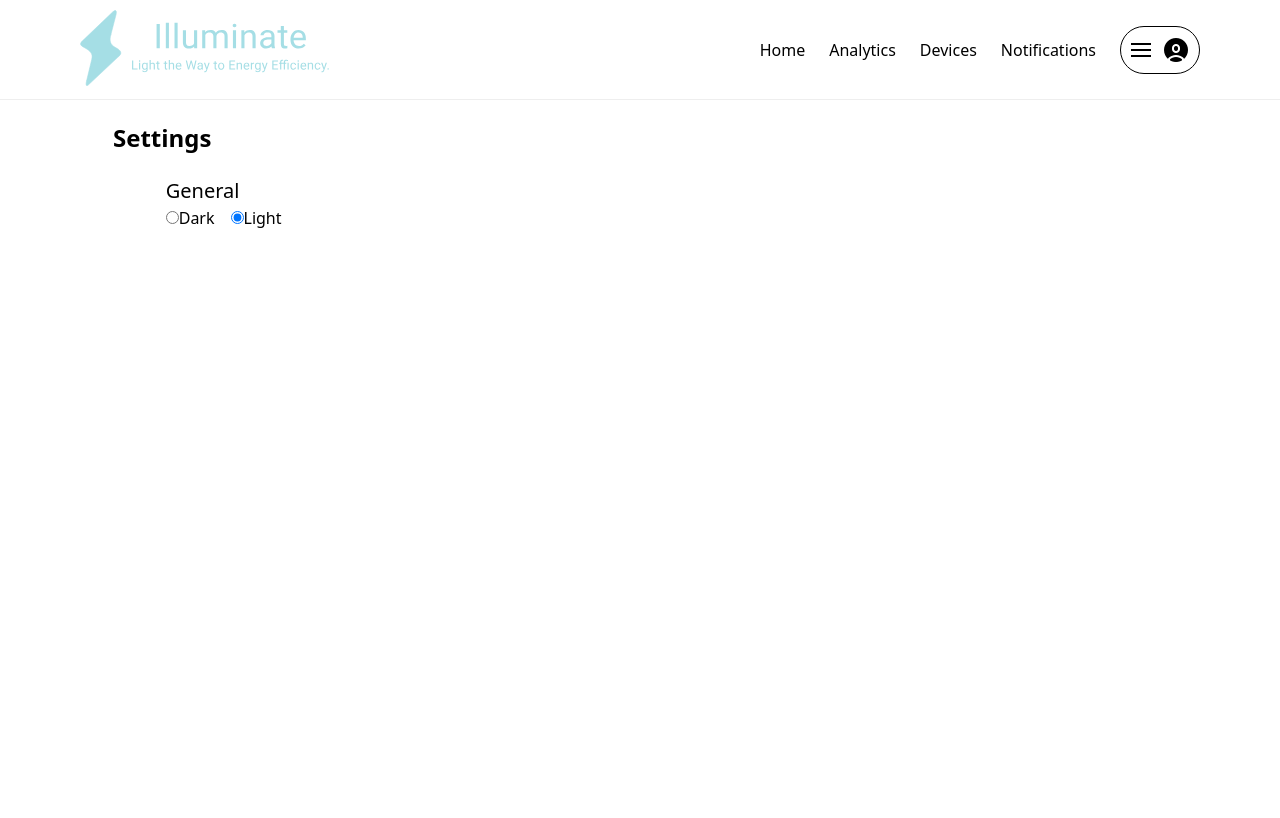
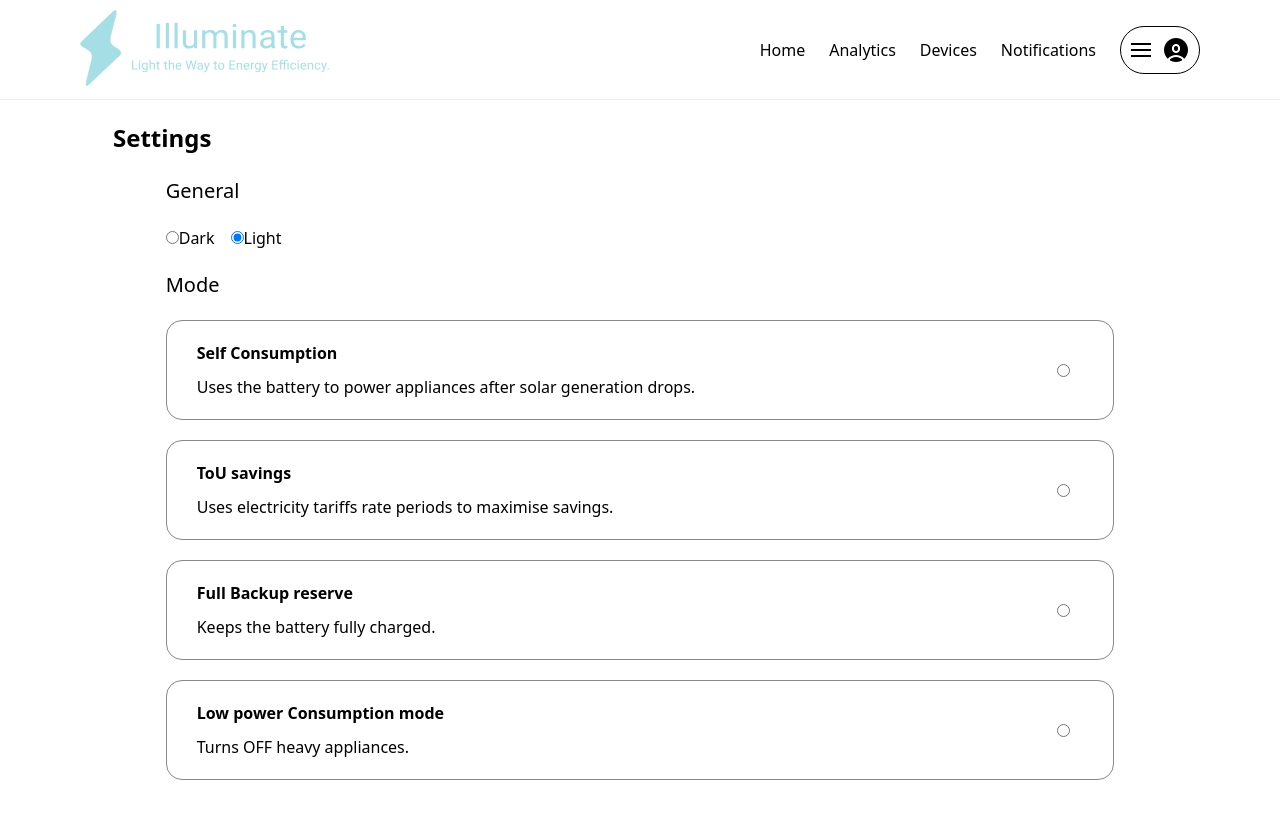
Before and after one commit to MelvinYG/Illuminate, a React (Vite) app: page /settings in a window 1280 px wide. Shown: the top 818 px of the page. Built offline with nearby package versions, Linux system fonts and the light colour scheme; no server answers; sample sign-in values are in the browser's storage.

Commit message:
feat: Recommendations

```diff
--- a/src/components/homePage/homePage.jsx
+++ b/src/components/homePage/homePage.jsx
@@ -1,5 +1,6 @@
 import CardHome from "../cardHome/cardHome";
 import EnergyDoughnutChart from "../chart/doughnutChart";
+import Recommendation from "../recommendations/recommendations";
 import TariffHome from "../tariffChart/tariffHome";
 import WeatherForecast from "../weatherForecast/weatherForecast";
 import './homePage.css';
@@ -48,7 +49,7 @@ const HomePage = () => {
         />
 
         {/* Empty Card to maintain the layout */}
-        <CardHome className="col-span-6 md:col-span-6 lg:col-span-4" />
+        <CardHome className="col-span-6 md:col-span-6 lg:col-span-4" content={Recommendation()} />
       </div>
     </div>
   );
--- /dev/null
+++ b/src/components/recommendations/recommendations.css
@@ -0,0 +1,29 @@
+.recommendation-card{
+    display: flex;
+    flex-direction: column;
+    /* align-items: center; */
+    padding: 20px;
+    gap: 20px;
+
+    h2{
+        font-weight: bold;
+    }
+}
+
+.recomm{
+    display: flex;
+    gap: 20px;
+    flex-wrap: wrap;
+}
+
+.recom-box{
+    display: flex;
+    flex-direction: column;
+    height: 150px;
+    width: 200px;
+    background-color: #fefefe;
+    border: 1px solid #ddd;
+    padding: 10px;
+    border-radius: 1rem;
+    cursor: pointer;
+}
--- /dev/null
+++ b/src/components/recommendations/recommendations.jsx
@@ -0,0 +1,26 @@
+import './recommendations.css';
+import data from '../../utils/recommendations.json';
+
+const Recommendation = () => {
+    let recomData = data;
+    recomData = recomData.slice(0,3);
+  return (
+    <div className='recommendation-card'>
+        <h2>Recommendations</h2>
+        <div className="recomm">
+            {
+                recomData.map((recom,index) => (
+                    <div className="recom-box" key={index}>
+                        <div className="pin"></div>
+                        <div className="our-recom">
+                            {recom.recommendation}
+                        </div>
+                    </div>
+                ))
+            }
+        </div>
+    </div>
+  )
+}
+
+export default Recommendation
--- a/src/index.css
+++ b/src/index.css
@@ -40,3 +40,8 @@
 .dark .device-add-details{
     color: black;
 }
+
+.dark .recom-box{
+    background-color: #3C3D37;
+    border: 1px solid #eee;
+}
--- a/src/routes/settingsPage/settingsPage.css
+++ b/src/routes/settingsPage/settingsPage.css
@@ -5,6 +5,7 @@
     align-items: center;
     min-height: calc(100vh - 100px);
     padding: 40px 0;
+    padding-bottom: 100px;
 }
 
 .settings-details{
@@ -20,8 +21,12 @@
         font-weight: bold;
     }
 
-    .general{
+    .general,
+    .modes{
         width: 90%;
+        display: flex;
+        flex-direction: column;
+        gap: 20px;
 
         h2{
             font-size: 1.25rem;
@@ -29,3 +34,33 @@
         }
     }
 }
+
+.mode-1{
+    display: flex;
+    justify-content: space-between;
+    border: 1px solid #888;
+    padding: 20px 30px;
+    border-radius: 1rem;
+
+    .header{
+        font-size: 1rem;
+        font-weight: bold;
+    }
+
+    .select-btn{
+        width: 40px;
+        display: flex;
+        justify-content: center;
+        align-items: center;
+    }
+}
+.diff-modes{
+    display: flex;
+    flex-direction: column;
+    gap: 20px;
+}
+.mode-details{
+    display: flex;
+    flex-direction: column;
+    gap: 10px;
+}
--- a/src/routes/settingsPage/settingsPage.jsx
+++ b/src/routes/settingsPage/settingsPage.jsx
@@ -21,6 +21,7 @@ const SettingsPage = () => {
                             <label>
                                 <input
                                     type="radio"
+                                    name="theme" // Same name for both radio buttons
                                     value="Dark"
                                     checked={darkMode === true}
                                     onChange={handleModeChange}
@@ -30,6 +31,7 @@ const SettingsPage = () => {
                             <label>
                                 <input
                                     type="radio"
+                                    name="theme" // Same name for both radio buttons
                                     value="Light"
                                     checked={darkMode === false}
                                     onChange={handleModeChange}
@@ -39,6 +41,56 @@ const SettingsPage = () => {
                         </form>
                     </div>
                 </div>
+                <div className="modes">
+                    <h2>Mode</h2>
+                    <div className="diff-modes">
+                        {/* Each group of radio buttons should have a unique name */}
+                        <div className="mode-1">
+                            <div className="mode-details">
+                                <div className="header">Self Consumption</div>
+                                <div className="mode-details">
+                                    Uses the battery to power appliances after solar generation drops.
+                                </div>
+                            </div>
+                            <div className="select-btn">
+                                <input type='radio' name='operationMode' value='selfConsumption' />
+                            </div>
+                        </div>
+                        <div className="mode-1">
+                            <div className="mode-details">
+                                <div className="header">ToU savings</div>
+                                <div className="mode-details">
+                                    Uses electricity tariffs rate periods to maximise savings.
+                                </div>
+                            </div>
+                            <div className="select-btn">
+                                <input type='radio' name='operationMode' value='toUSavings' />
+                            </div>
+                        </div>
+                        <div className="mode-1">
+                            <div className="mode-details">
+                                <div className="header">Full Backup reserve</div>
+                                <div className="mode-details">
+                                    Keeps the battery fully charged.
+                                </div>
+                            </div>
+                            <div className="select-btn">
+                                <input type='radio' name='operationMode' value='fullBackup' />
+                            </div>
+                        </div>
+                        <div className="mode-1">
+                            <div className="mode-details">
+                                <div className="header">Low power Consumption mode</div>
+                                <div className="mode-details">
+                                    Turns OFF heavy appliances.
+                                </div>
+                            </div>
+                            <div className="select-btn">
+                                <input type='radio' name='operationMode' value='lowPowerConsumption' />
+                            </div>
+                        </div>
+                    </div>
+                </div>
             </div>
         </div>
     );
--- /dev/null
+++ b/src/utils/recommendations.json
@@ -0,0 +1,11 @@
+[
+    {
+        "recommendation": "Consider running your washing machine at 2 AM to save 20% on energy costs."
+    },
+    {
+        "recommendation": "Would you like to schedule your dishwasher to run during off-peak hours tonight?"
+    },
+    {
+        "recommendation": "Your solar power is available at 80%. Use it to power your home until 6 PM."
+    }
+]
```
Also changed, not shown: public/main-logo-1.svg (added).
